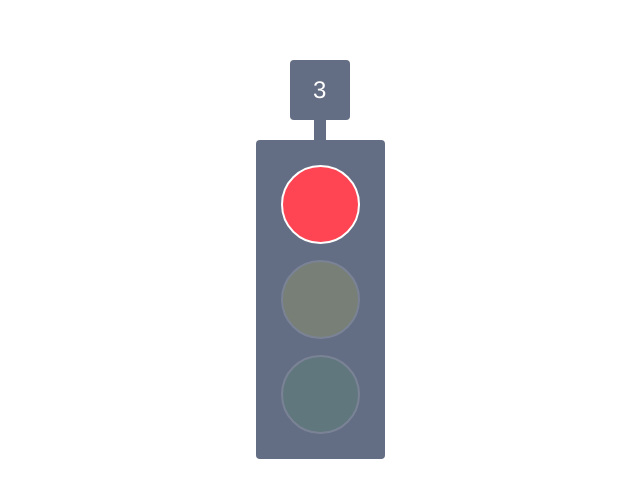
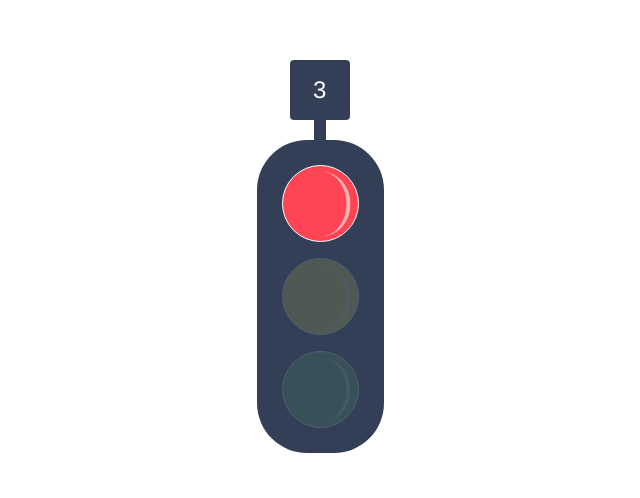
Before and after one commit to egorbabintcev/vue-traffic-light, a Vue app: page /red in a window 1280 px wide. Shown: the top 498 px of the page, without its empty margins (320-960 px from the left). Built offline with nearby package versions, Linux system fonts and the light colour scheme.

Commit message:
Change design, add reflection to lamps, change background color, increase border-raduis

```diff
--- a/src/components/Countdown.vue
+++ b/src/components/Countdown.vue
@@ -19,7 +19,7 @@ export default {
 
 .traffic__countdown {
   align-items: center;
-  background-color: #636d83;
+  background-color: #333f57;
   border-radius: rem(4);
   color: #fff;
   display: inline-flex;
@@ -34,7 +34,7 @@ export default {
 
   &::before {
     @include pseudo;
-    background-color: #636d83;
+    background-color: inherit;
     height: rem(20);
     top: 100%;
     width: rem(12);
--- a/src/components/Lamp.vue
+++ b/src/components/Lamp.vue
@@ -28,6 +28,7 @@ export default {
 
 <style lang="scss">
 @import "@/assets/sass/functions";
+@import "@/assets/sass/mixins";
 
 @keyframes blink {
   from {
@@ -40,10 +41,22 @@ export default {
 
 .traffic__light {
   background-color: #fff;
-  border: rem(2) solid #fff;
+  border: rem(1) solid #fff;
   border-radius: 50%;
   height: rem(75);
+  position: relative;
   width: rem(75);
+
+  &::before {
+    @include pseudo;
+    border-radius: 50%;
+    border-right: rem(4) solid rgba(#fff, 0.6);
+    height: calc(100% - #{rem(10)});
+    left: 51%;
+    top: 50%;
+    transform: translate(-50%, -50%);
+    width: calc(100% - #{rem(20)});
+  }
 
   &:not(.is-on) {
     opacity: 0.15;
--- a/src/components/TrafficLight.vue
+++ b/src/components/TrafficLight.vue
@@ -64,8 +64,8 @@ export default {
 
 .traffic__wrapper {
   align-items: center;
-  background-color: #636d83;
-  border-radius: rem(4);
+  background-color: #333f57;
+  border-radius: rem(50);
   display: flex;
   flex-direction: column;
   padding: rem(25);
```
